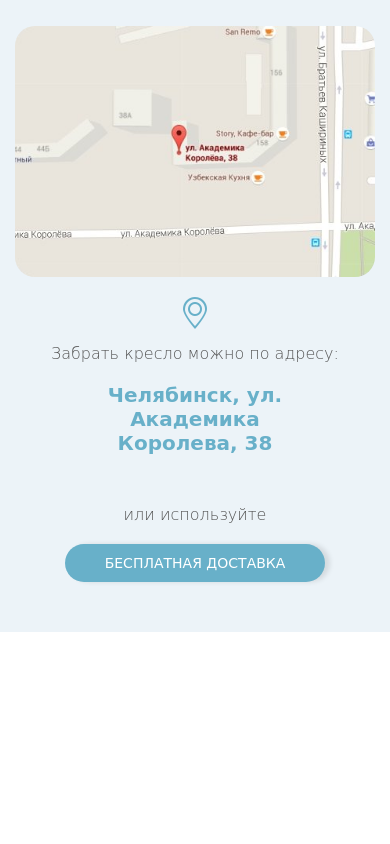
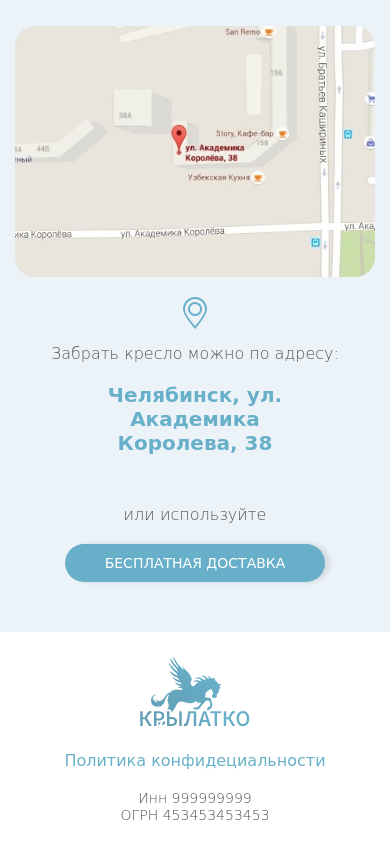
Before and after one commit to Anton-Osip/Baby__seats, a website: page index.html in a window 390 px wide. Shown: the part 5654-6498 px from the top of the page. Before the commit the page ends 6286 px from the top, so only its background shows below. Drawn offline with Linux system fonts and the light colour scheme; a web font is replaced by a local one.

Commit message:
сверстал блок footer с адаптивом

```diff
--- a/app/sass/main.scss
+++ b/app/sass/main.scss
@@ -1,4 +1,3 @@
-// @import "bs/variables";
 @import "site/variables";
 @import "site/mixins/mixins";
 @import "site/grid";
@@ -13,3 +12,6 @@
 @import "site/_request";
 @import "site/_comparison";
 @import "site/_location";
+@import "site/_footer";
+@import "site/_popup__coll";
+@import "site/_popup__thanks";
--- /dev/null
+++ b/app/sass/site/_footer.scss
@@ -0,0 +1,38 @@
+.footer{
+     padding: 20px 0;
+     &__wrapper {
+          display: flex;
+          justify-content: space-between;
+          align-items: center;
+     }
+     &__link {
+          @include font(500,16px,1.2,$font-family);
+          color:#68b0c9;
+     }
+     &__inf {
+          text-align: right;
+     }
+     &__text {
+          @include font(300,14px,1.2,$font-family);
+          color:#505050;
+     }
+}
+@media(max-width:630px){
+     .footer{
+          &__wrapper {
+               display: flex;
+               flex-direction: column;
+               justify-content: center;
+               align-items: center;
+          }
+          &__logo{
+               margin-bottom: 20px;
+          }
+          &__link {
+               margin-bottom: 20px;
+          }
+          &__inf {
+               text-align: center;
+          }
+     }
+}
--- a/app/sass/site/style.scss
+++ b/app/sass/site/style.scss
@@ -22,6 +22,7 @@ img {
 
 body {
     font-family: $font-family;
+    position: relative;
 }
 
 .section__title {
--- a/index.html
+++ b/index.html
@@ -377,6 +377,22 @@
      </section>
      <!-- /.location -->
 
+     <footer class="footer">
+          <div class="container">
+               <div class="footer__wrapper">
+                    <img src="img/logo.png" alt="logo" class="footer__logo">
+                    <a href="#" class="footer__link">Политика конфидециальности</a>
+                    <div class="footer__inf">
+                         <p class="footer__text">Инн 999999999</p>
+                         <p class="footer__text"> ОГРН 453453453453</p>
+                    </div>
+               </div>
+               <!-- /.footer__wrapper -->
+          </div>
+          <!-- /.container -->
+     </footer>
+     <!-- /.footer -->
+
      <!-- main.js -->
      <script src="build/js/main.js"></script>
 </body>
```
Also changed, not shown: build/css/main.css, img/cross.png (added).
